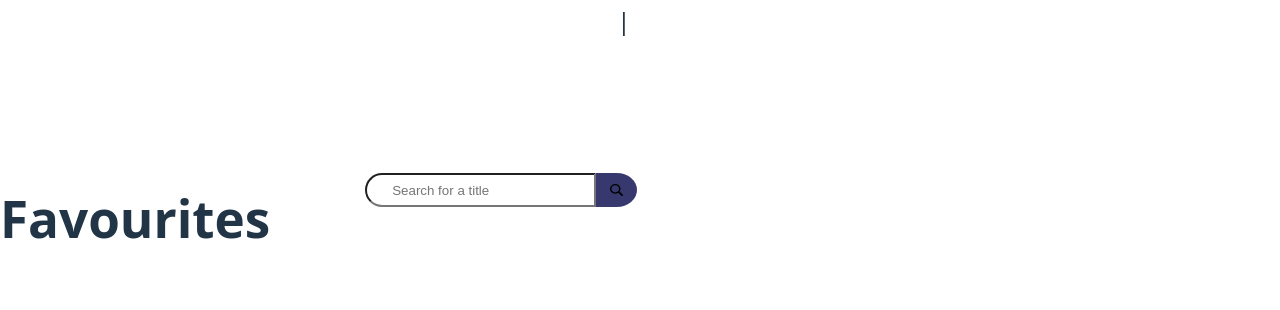
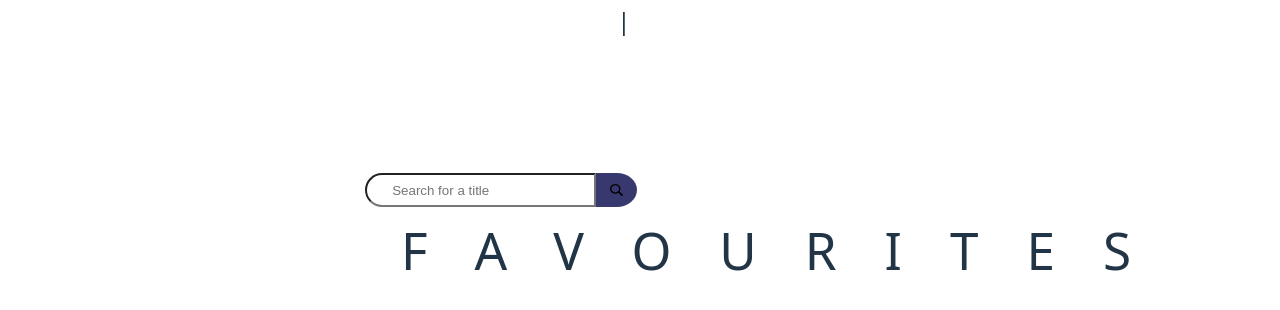
Before and after one commit to ATlexEide/gutendex, a React (Vite) app: page /favourites in a window 1280 px wide. Shown: the top 310 px of the page. Built offline with nearby package versions, Linux system fonts and the light colour scheme.

Commit message:
Update favourites return

```diff
--- a/src/Components/Favourites.jsx
+++ b/src/Components/Favourites.jsx
@@ -1,3 +1,4 @@
+import "./Category.css";
 import Header from "./Header";
 import { Link } from "react-router-dom";
 
@@ -10,15 +11,18 @@ export default function Favourites({
   return (
     <>
       <Header setSearchPage={setSearchPage} categories={categories} />
-      <h1>Favourites</h1>
+      {favouriteBooks && (
+        <section id="category-container">
+          <h1 id="category-title">FAVOURITES</h1>
           <ul>
-        {favouriteBooks &&
-          favouriteBooks.map((book, i) => (
+            {favouriteBooks.map((book, i) => (
               <li key={i}>
                 <Link to={`/details/${book.id}`}>{book.title}</Link>
               </li>
             ))}
           </ul>
+        </section>
+      )}
     </>
   );
 }
```
Lines whose indentation alone changed are shown as unchanged.
